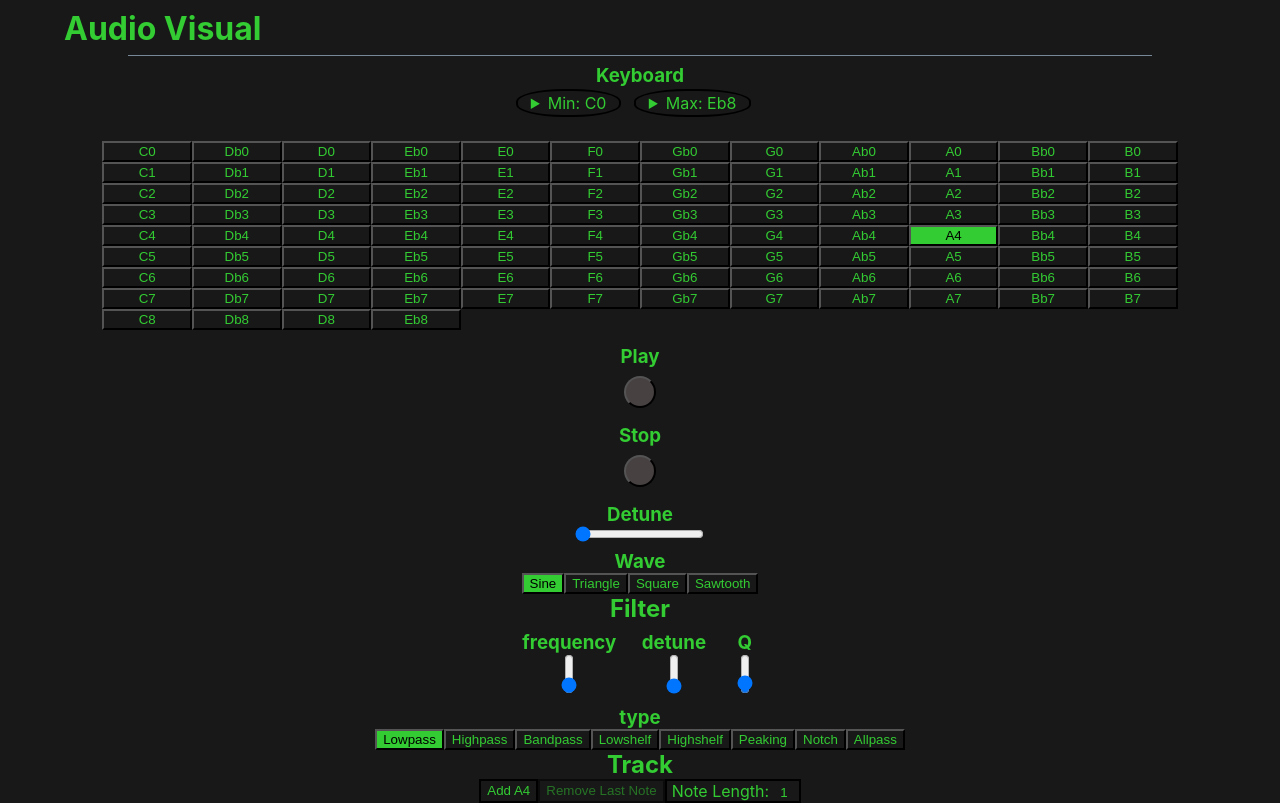
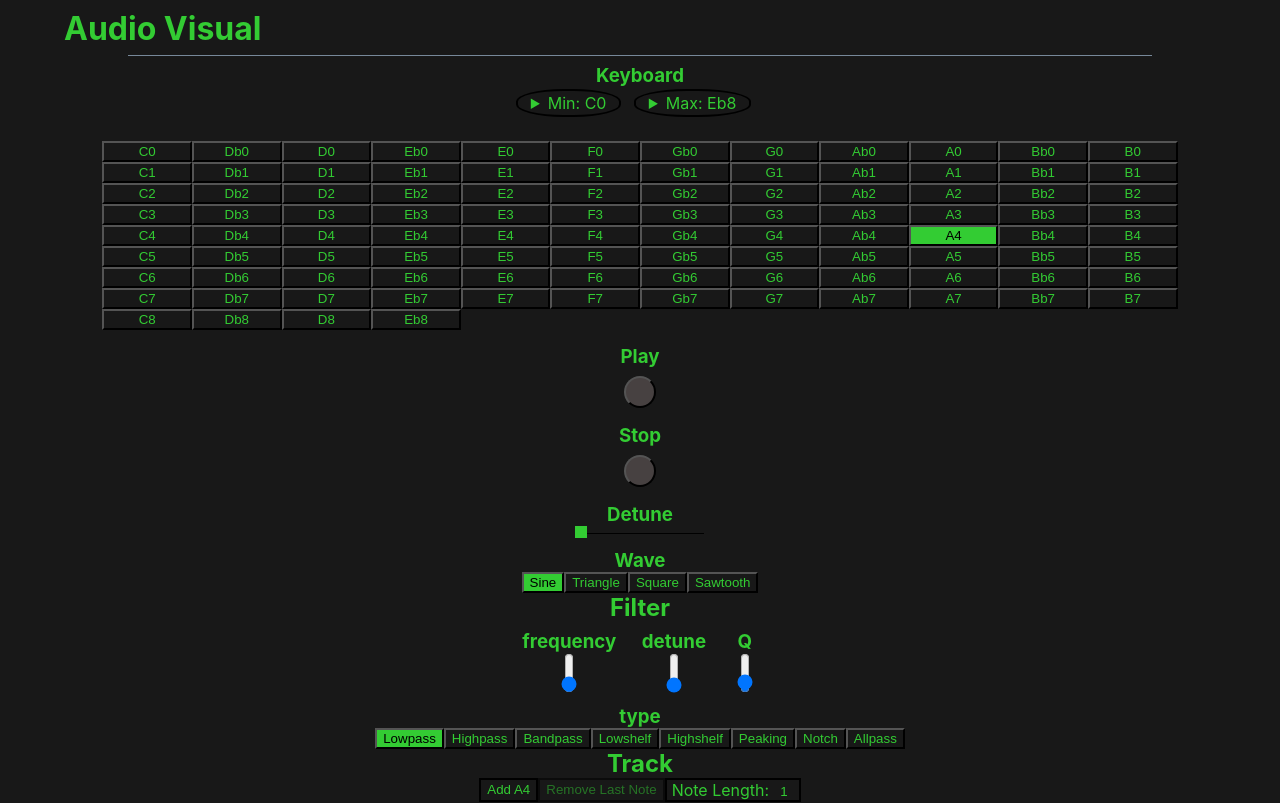
Before and after one commit to IsaacJCarnes/audio-vision, a React (Create React App) app: page / in a window 1280 px wide. Built offline with nearby package versions, Linux system fonts and the light colour scheme.

Commit message:
Added css for horizontal sliders without borders

```diff
--- a/src/components/Osc1.js
+++ b/src/components/Osc1.js
@@ -34,12 +34,14 @@ const Osc1 = () => {
       </div>
       <div className="param">
         <h3>Detune</h3>
+        <span className="sliderWithHoriLine">
           <input
             value={detune}
             onChange={change}
             type="range"
             id="detune"
           />
+        </span>
       </div>
       <div className="param">
         <h3>Wave</h3>
--- a/src/pages/HomePage/HomePage.css
+++ b/src/pages/HomePage/HomePage.css
@@ -148,6 +148,42 @@
     cursor: pointer; /* Cursor on hover */
 }
 
+.sliderWithHoriLine{ /*Attached to span parenting a slider */
+    margin: 7px 0px;
+    width:fit-content;
+    text-align: center;
+    border-bottom: 1px solid black;
+    line-height: 0.1em;
+}
+
+.sliderWithHoriLine input{
+    margin: -7px 0px;
+
+    -webkit-appearance: none;
+    appearance: none;
+    background-color: transparent;
+    display: flex;
+    align-items: center;
+}
+
+.sliderWithHoriLine input::-webkit-slider-thumb {
+    -webkit-appearance: none; /* Override default look */
+    appearance: none;
+    border-radius: 0%;
+    width: 1.5vh; /* Set a specific slider handle width */
+    height: 1.5vh; /* Slider handle height */
+    background: #33CC33; /* Green background */
+    cursor: pointer; /* Cursor on hover */
+}
+
+.sliderWithHoriLine input::-moz-range-thumb {
+    border-radius: 0%;
+    width: 25px; /* Set a specific slider handle width */
+    height: 25px; /* Slider handle height */
+    background: #33CC33; /* Green background */
+    cursor: pointer; /* Cursor on hover */
+}
+
 input[type=range][orient=vertical]{
     writing-mode: bt-lr; /* IE */
     -webkit-appearance: slider-vertical; /* Chromium */
```
Lines whose indentation alone changed are shown as unchanged.
